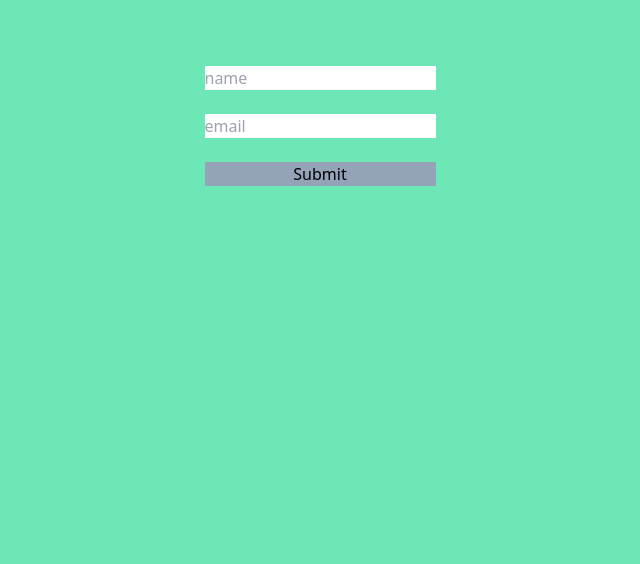
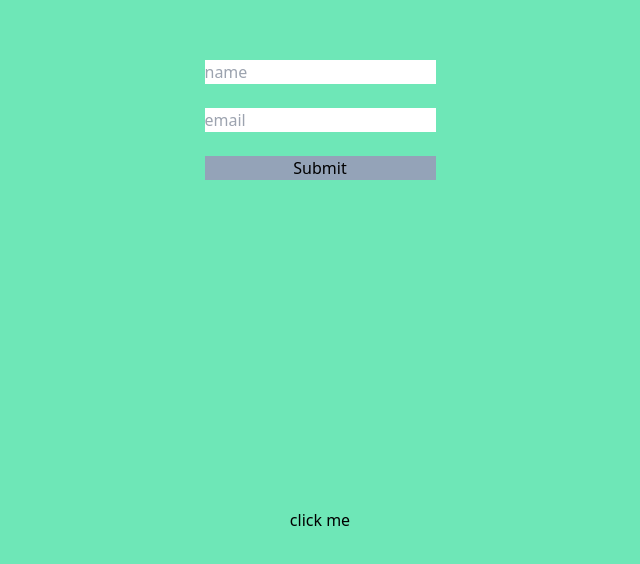
Before and after one commit to FETYagency/demo, a React (Vite) app: page / in a window 1280 px wide. Shown: the part 104-668 px from the top of the page, without its empty margins (320-960 px from the left). Built offline with nearby package versions, Linux system fonts and the light colour scheme.

Commit message:
base added

```diff
--- a/src/App.jsx
+++ b/src/App.jsx
@@ -9,7 +9,7 @@ function App() {
         class="form"
         method="POST"
         name="contact"
-        action="/success.html"
+        action="success.html"
         data-netlify="true"
         className="flex flex-col gap-6"
       >
@@ -17,7 +17,7 @@ function App() {
         <input type="email" name="email" placeholder="email" />
         <button className="border-red-400 bg-slate-400">Submit</button>
       </form>
-      <a href="/success.html"></a>
+      <a href="/success.html"> click me</a>
     </div>
   );
 }
```
